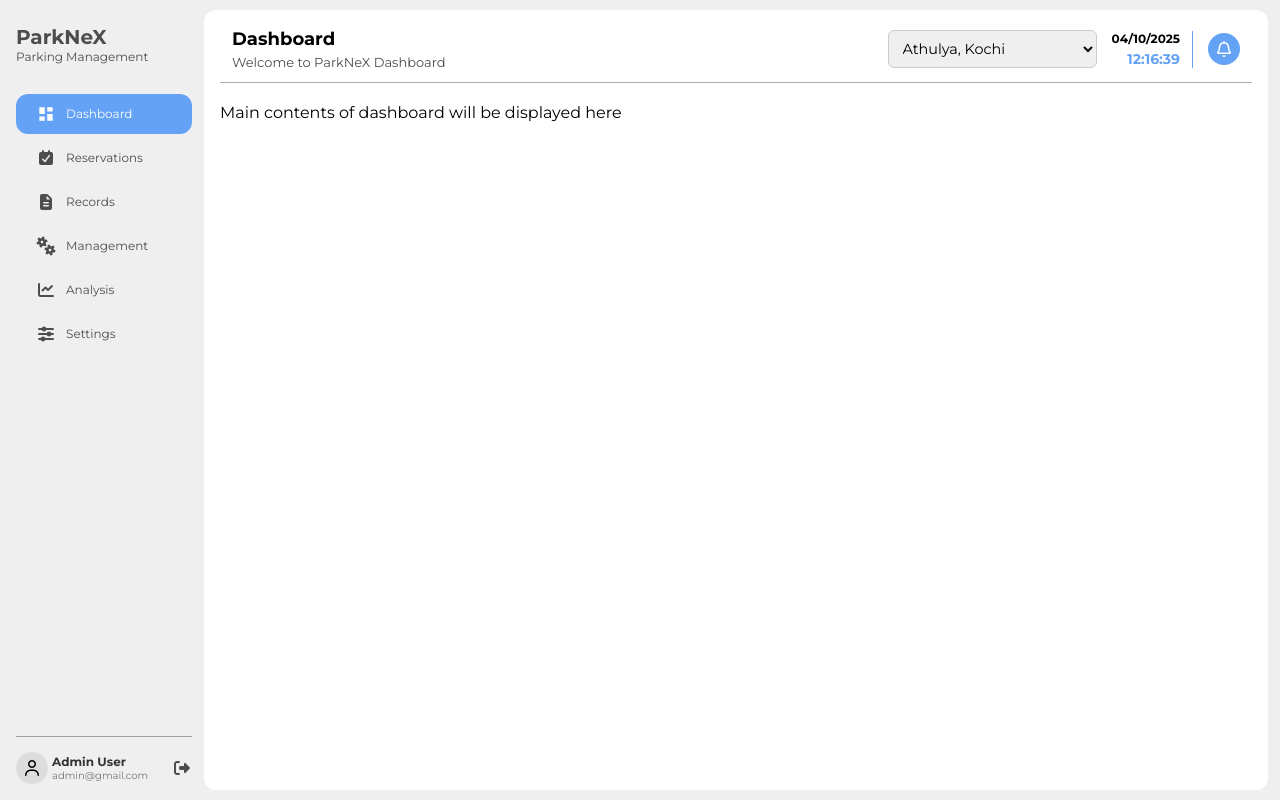
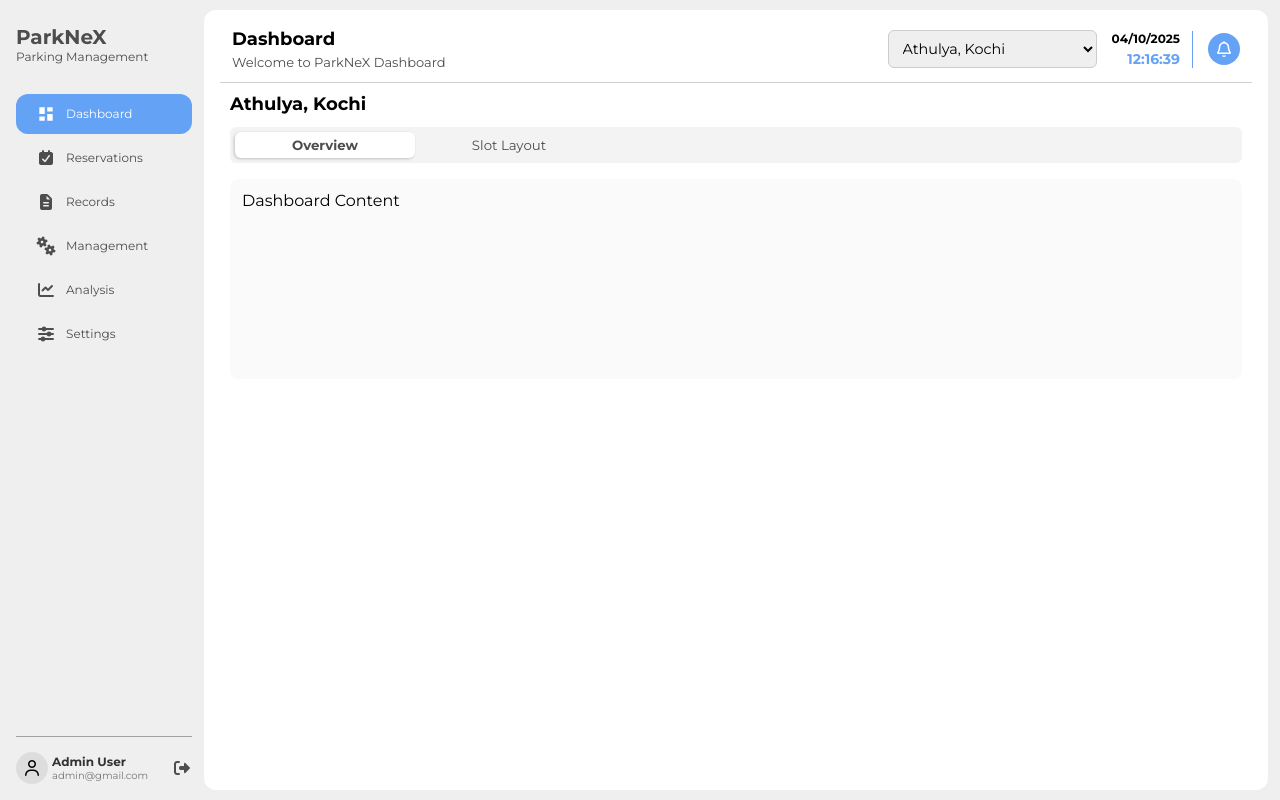
Before and after one commit to yaduraj1301/Parknex, a React (Vite) app: page / in a window 1280 px wide. Built offline with nearby package versions, Linux system fonts and the light colour scheme.

Commit message:
feat:tab component added

```diff
--- a/package.json
+++ b/package.json
@@ -10,6 +10,7 @@
     "preview": "vite preview"
   },
   "dependencies": {
+    "lucide-react": "^0.544.0",
     "react": "^19.1.1",
     "react-dom": "^19.1.1",
     "react-router-dom": "^7.9.3"
--- /dev/null
+++ b/src/Components/DashboardOverview/DashboardOverview.tsx
@@ -0,0 +1,7 @@
+export function DashboardOverview(){
+    return(
+        <div>
+            Dashboard Content
+        </div>
+    )
+}
--- /dev/null
+++ b/src/Components/DashboardSlotLayout/DashbaordSlotLayout.tsx
@@ -0,0 +1,7 @@
+export function DashboardSlotLayout(){
+    return(
+        <div>
+            Dashboard Slot Layout
+        </div>
+    )
+}
--- /dev/null
+++ b/src/Components/Tabs/Tabs.tsx
@@ -0,0 +1,36 @@
+import React, { useState } from "react";
+
+import "./Tabs.css";
+
+export interface TabItem {
+  label: string;
+  content: React.ReactNode; // what to render inside the tab
+}
+
+export interface TabsProps {
+  tabs: TabItem[];
+  defaultActive?: number;
+}
+
+export const Tabs: React.FC<TabsProps> = ({ tabs, defaultActive = 0 }) => {
+  const [activeIndex, setActiveIndex] = useState(defaultActive);
+
+  return (
+    <div className="tabs-container">
+
+      <div className="tab-header">
+        {tabs.map((tab, index) => (
+          <button
+            key={index}
+            className={`tab-button ${index === activeIndex ? "active" : ""}`}
+            onClick={() => setActiveIndex(index)}
+          >
+            {tab.label}
+          </button>
+        ))}
+      </div>
+
+      <div className="tab-content">{tabs[activeIndex].content}</div>
+    </div>
+  );
+};
--- /dev/null
+++ b/src/Components/Tabs/tabs.css
@@ -0,0 +1,50 @@
+.tabs-container {
+  display: flex;
+  flex-direction: column;
+  width: 100%;
+  gap: 16px;
+}
+
+.tab-header {
+  display: flex;
+  padding: 5px;
+  gap: 4px;
+  /* border: 1px solid rgba(160, 160, 160, 0.5); */
+  background-color: #a0a0a020;
+  background-color: #a0a0a020;
+
+  border-radius: 6px;
+}
+
+.tab-button {
+  background: none;
+  border: none;
+  padding: 5px 16px;
+  cursor: pointer;
+  font-weight: 500;
+  color: #4d4d4d;
+  border-radius: 6px;
+  transition: 0.2s;
+  min-width: 180px;
+}
+
+.tab-button:hover {
+  color: #64a2f5;
+  background: #64a3f52b;
+}
+
+.tab-button.active {
+  font-weight: bold;
+  background-color: white;
+  color: #4d4d4d;
+  box-shadow: -1px 1px 3px rgba(0, 0, 0, 0.2);
+  /* background-color: #64a2f5;
+  color: white; */
+}
+
+.tab-content {
+  padding: 12px;
+  background: #fafafa;
+  border-radius: 8px;
+  min-height: 200px;
+}
--- a/src/Components/main-header/main-header.css
+++ b/src/Components/main-header/main-header.css
@@ -3,7 +3,7 @@
     justify-content: space-between;
     padding: 12px 12px 12px 12px;
     align-items: center;
-    border-bottom: 1px solid #ADADAD;
+    border-bottom: 1px solid rgba(160, 160, 160, 0.5);
     background-color: #ffffff;
     border-radius: 12px 12px 0px 0px;
 }
--- a/src/Components/main-header/main-header.tsx
+++ b/src/Components/main-header/main-header.tsx
@@ -5,8 +5,13 @@ type HeaderProps = {
   title: string;
   subtitle: string;
   isDropdownRequired: boolean;
+  setSelectedBuilding?: React.Dispatch<React.SetStateAction<string>>;
 };
-export function MainHeader({title, subtitle, isDropdownRequired}: HeaderProps) {
+export function MainHeader({title, subtitle, isDropdownRequired,setSelectedBuilding}: HeaderProps) {
+
+  function handleDropdownChange(event: React.ChangeEvent<HTMLSelectElement>) {
+    setSelectedBuilding?.(event.target.value);
+  }
   const [dateTime, setDateTime] = useState(new Date());
 
   useEffect(() => {
@@ -30,10 +35,10 @@ export function MainHeader({title, subtitle, isDropdownRequired}: HeaderProps) {
         {isDropdownRequired && (
           <div className="headerDropdown">
             {/* Minimal dropdown placeholder - replace with real component if needed */}
-            <select aria-label="header-dropdown">
-              <option value="option1">Athulya, Kochi</option>
-              <option value="option2">Thejaswini, Trivandrum</option>
-              <option value="option2">Gayatri, Trivandrum</option>
+            <select aria-label="header-dropdown" onChange={handleDropdownChange}>
+              <option value="Athulya, Kochi">Athulya, Kochi</option>
+              <option value="Thejaswini, Trivandrum">Thejaswini, Trivandrum</option>
+              <option value="Gayatri, Trivandrum">Gayatri, Trivandrum</option>
             </select>
           </div>
         )}
--- a/src/Layouts/layout.css
+++ b/src/Layouts/layout.css
@@ -29,6 +29,6 @@ body{
     padding-top: 6px;
     display: flex;
     flex-direction: column;
-    gap: 20px;
+    /* gap: 20px; */
     height: 100%;
 }
--- a/src/Pages/Dashboard/Dashboard.tsx
+++ b/src/Pages/Dashboard/Dashboard.tsx
@@ -1,29 +1,32 @@
+import { useState } from "react";
 import { MainHeader } from "../../Components/main-header/main-header";
 import "./dashboard.css";
-export function Dashboard({ setFormData }: any) {
-  const handleSubmit = (e: React.FormEvent<HTMLFormElement>) => {
-    e.preventDefault();
+import { Tabs, type TabItem} from "../../Components/Tabs/Tabs";
+import { DashboardOverview } from "../../Components/DashboardOverview/DashboardOverview";
+import { DashboardSlotLayout } from "../../Components/DashboardSlotLayout/DashbaordSlotLayout";
 
-    const formData = new FormData(e.currentTarget);
-    const newData = {
-      name: formData.get("name"),
-      age: formData.get("age"),
-      address: formData.get("address"),
-    };
 
-    setFormData(newData);
-  };
+export function Dashboard() {
 
+  const tabItems:TabItem[] = [
+    { label: "Overview", content: <DashboardOverview /> },
+    { label: "Slot Layout", content: <DashboardSlotLayout /> },
+    ];
+
+  const [selectedBuilding, setSelectedBuilding] = useState("Athulya, Kochi");
   return (
+
     <>
       <MainHeader
         title="Dashboard"
         subtitle="Welcome to ParkNeX Dashboard"
         isDropdownRequired={true}
+        setSelectedBuilding={setSelectedBuilding}
       />
+      <div className="dashboard-content">
+        <div className="building-name">{selectedBuilding}</div>
+        <Tabs tabs={tabItems}/>
 
-      <div className="dashboard-content">
-        Main contents of dashboard will be displayed here
       </div>
     </>
   );
--- a/src/Pages/Dashboard/dashboard.css
+++ b/src/Pages/Dashboard/dashboard.css
@@ -1,8 +1,14 @@
-.background-container {
-    padding: 28px;
-    background-color: #efefef;
-    height: 100%;
-    border-radius: 12px;
-    /* display: flex;
-    flex-direction: column; */
+.dashboard-content {
+    display: flex;
+    flex-direction: column;
+    padding: 10px;
+    gap: 12px;
 }
+
+.building-name {
+    /* background-color: #efefef; */
+    display: flex;
+    align-items: center;
+    font-size: 18px;
+    font-weight: bold;
+}
```
Also changed, not shown: 1 other file (tests, documents, lock files or other folders).
